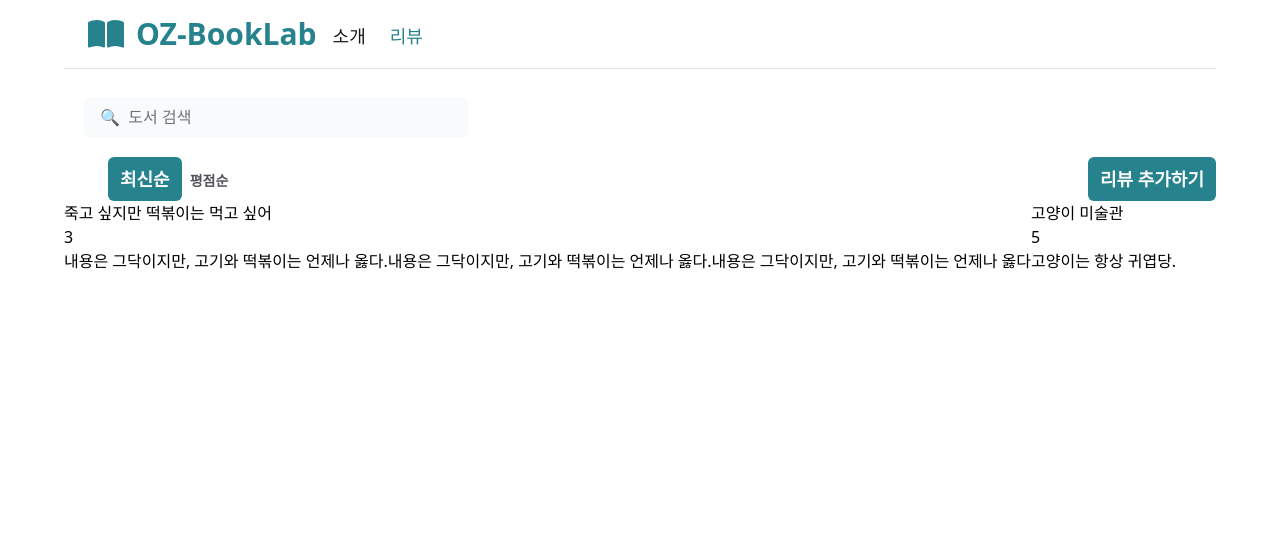
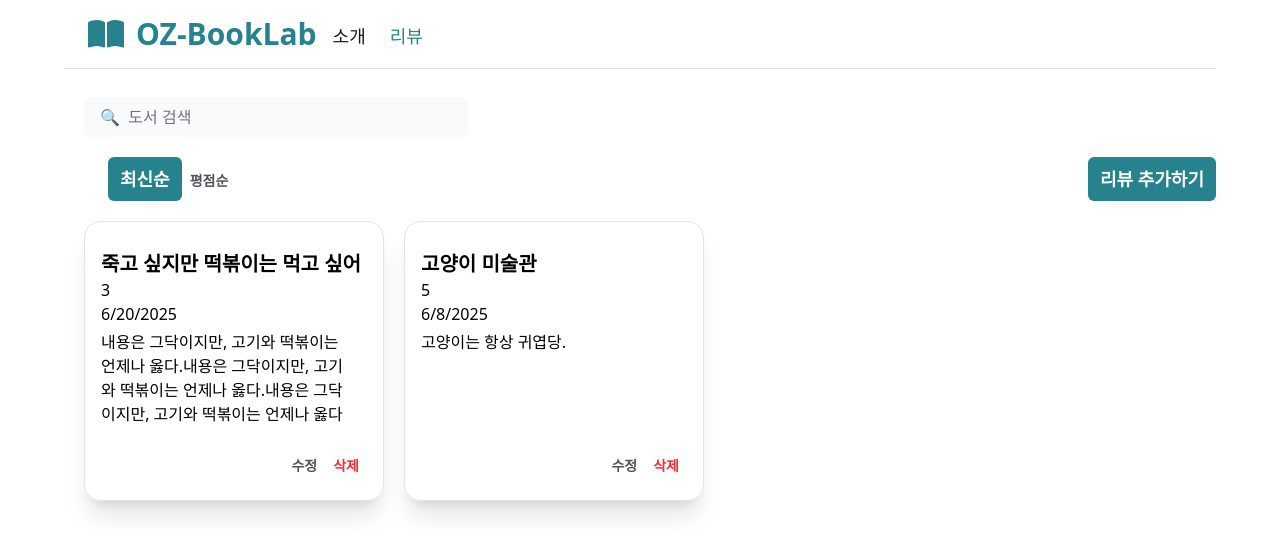
Before and after one commit to heehaa25/oz-booklab, a React (Vite) app: page /reviews in a window 1280 px wide. Shown: the top 554 px of the page. Built offline with nearby package versions, Linux system fonts and the light colour scheme.

Commit message:
feat(reviewlistitem): 공통 컴포넌트 및 스타일 추가

```diff
--- a/src/components/ReviewListItem.jsx
+++ b/src/components/ReviewListItem.jsx
@@ -1,10 +1,40 @@
-export default function ReviewListItem({ review }) {
+import { useState } from 'react';
+import Modal from './Modal';
+import Button from './Button';
+import ReviewForm from './ReviewForm';
+
+export default function ReviewListItem({ review, onUpdate, onDelete }) {
   const { title, rating, content } = review;
+  const [isEditModalOpen, setIsEditModalOpen] = useState(false);
+  const dateString = new Date(review.createdAt).toLocaleDateString();
+
+  const handleEditFormSubmit = (data) => {
+    onUpdate(review.id, data);
+    setIsEditModalOpen(false);
+  };
+
   return (
-    <div>
-      <h1>{title}</h1>
+    <div className='w-75 h-70 ml-5 my-5 border border-zinc-200 p-4 rounded-2xl flex flex-col shadow-xl duration-300 hover:scale-105'>
+      <h1 className='text-xl font-semibold line-clamp-1 mt-3'>{title}</h1>
       <p>{rating}</p>
-      <p>{content}</p>
+      <p>{dateString}</p>
+      <p className='mt-1 flex-1 min-h-0 overflow-auto pr-1 [scrollbar-gutter:stable]'>
+        {content}
+      </p>
+      <div className='flex justify-end'>
+        <Button variant='ghost' onClick={() => setIsEditModalOpen(true)}>
+          수정
+        </Button>
+        <Modal
+          isOpen={isEditModalOpen}
+          onClose={() => setIsEditModalOpen(false)}
+        >
+          <ReviewForm review={review} onSubmit={handleEditFormSubmit} />
+        </Modal>
+        <Button variant='danger' onClick={() => onDelete(review.id)}>
+          삭제
+        </Button>
+      </div>
     </div>
   );
 }
```
